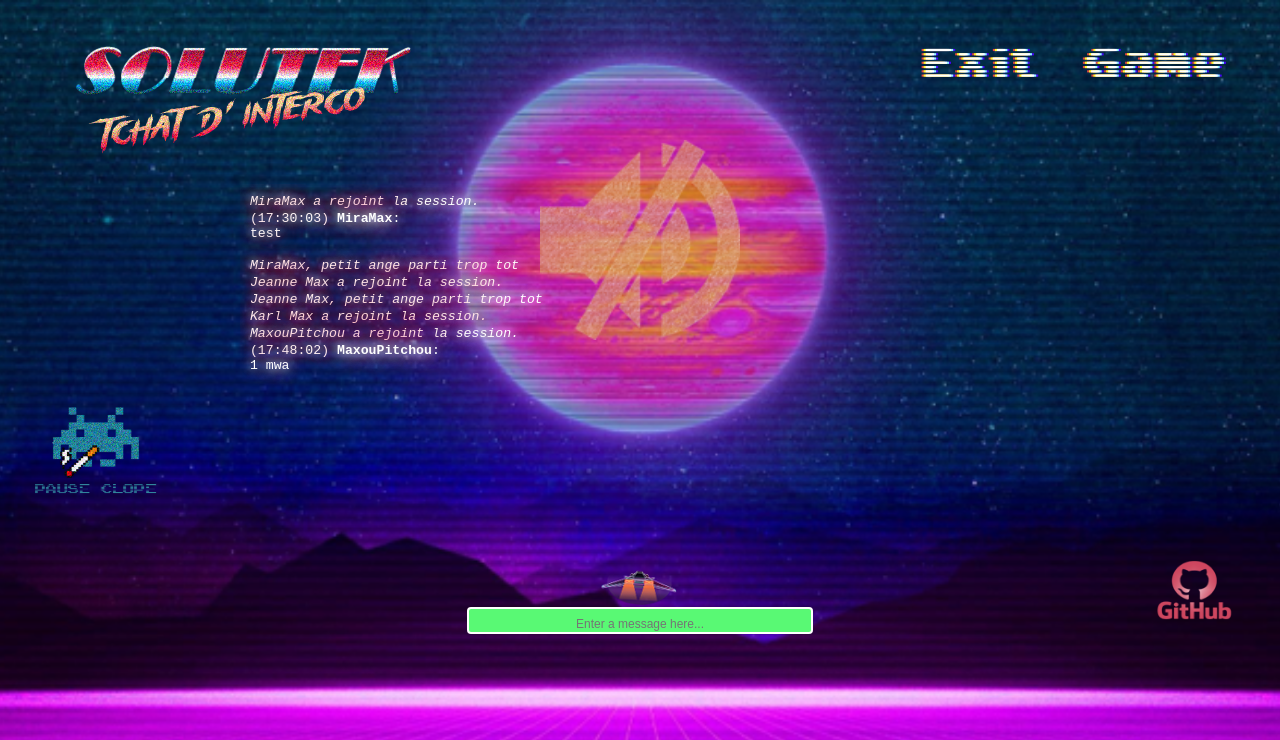
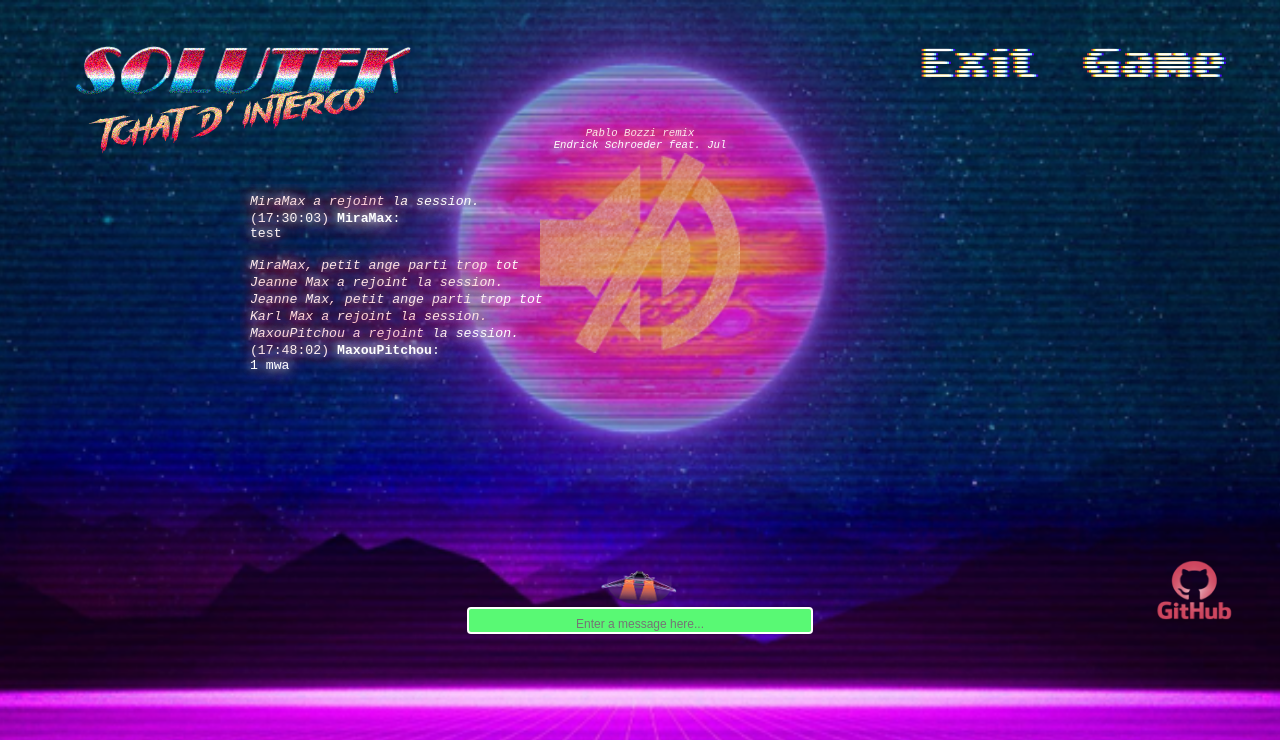
Before and after one commit to SimeonPER/Tchaaat, a PHP site: page / in a window 1280 px wide. Shown: the top 740 px of the page. Run offline with PHP 8.4, Linux system fonts and the light colour scheme; the visitor is signed in with stand-in values (Sample User, id 1); some libraries are stand-ins or nearby versions.

Commit message:
Update index.php
adding artist credit
Removing rooms logo for the time being

```diff
--- a/index.php
+++ b/index.php
@@ -120,9 +120,9 @@ else{
 <div id="logo">
     <a href="index.php"><img src="data/SolutekWave.png"></a>
 </div>
-<div id="rooms">
+<!--<div id="rooms">
     <img class="clope" src="data/clope.png">
-</div>
+</div>-->
 <div>
     <div id="exit">
         <a id="exit" href="#"><p class=blink> Exit Game</p></a>
@@ -136,7 +136,10 @@ else{
             <audio id="player" controls autoplay>
                 <source src="data/BO (Pablo Bozzi _Take Off_ edit).mp3" type="audio/mp3">
             </audio>
-            <button id="MuteButton" onclick='Play()'><img src="data/Mute.png" style="width:200px;height:200px"></button>
+            <button id="MuteButton" onclick='Play()'>
+                <p class="msgln" style="font-style: italic;font-size:80%;">Pablo Bozzi remix <br> Endrick Schroeder feat. Jul<br></p>
+                <img src="data/Mute.png" style="width:200px;height:200px">
+            </button>
         </div>
         <div id="chatbox">
         <?php
```
